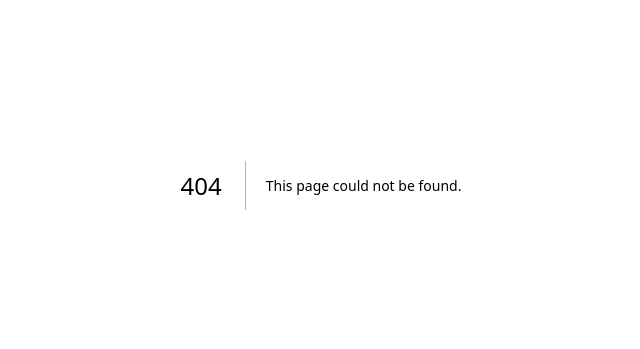
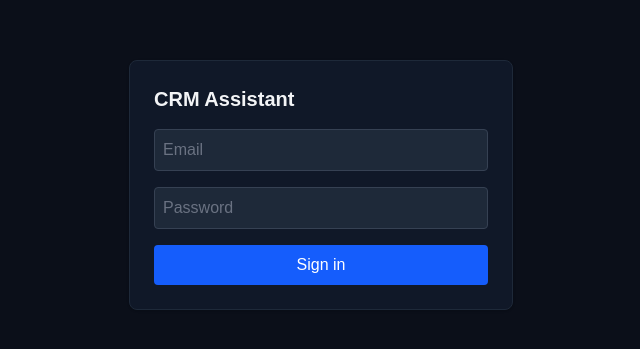
Before and after one commit to M-Abd-ElBaset/crm-frontend, a Next.js app: page /login in a window 1280 px wide. Before the commit this address had no page. Shown: the part 215-564 px from the top of the page, without its empty margins (319-959 px from the left). Built offline with nearby package versions, Linux system fonts and the light colour scheme; no server answers.

Commit message:
added login and customers pages

```diff
--- /dev/null
+++ b/app/(app)/customers/page.tsx
@@ -0,0 +1,3 @@
+export default function CustomersPage() {
+  return <h1 className="text-xl font-semibold">Customers (coming next)</h1>;
+}
--- /dev/null
+++ b/app/login/page.tsx
@@ -0,0 +1,69 @@
+"use client";
+
+import { useState } from "react";
+import { useRouter } from "next/navigation";
+import { api, ApiError, tokenStore } from "@/lib/api";
+
+export default function LoginPage() {
+  const router = useRouter();
+  const [email, setEmail] = useState("");
+  const [password, setPassword] = useState("");
+  const [error, setError] = useState<string | null>(null);
+  const [loading, setLoading] = useState(false);
+
+  async function handleSubmit(e: React.FormEvent) {
+    e.preventDefault();
+    setLoading(true);
+    setError(null);
+
+    try {
+      const res = await api<{ token: string }>("/login", {
+        method: "POST",
+        body: JSON.stringify({ email, password }),
+      });
+      tokenStore.set(res.token);
+      router.push("/customers");
+    } catch (err) {
+      setError(err instanceof ApiError ? err.message : "Login failed.");
+    } finally {
+      setLoading(false);
+    }
+  }
+
+  return (
+    <main className="flex min-h-screen items-center justify-center p-4">
+        <form
+        onSubmit={handleSubmit}
+        className="w-full max-w-sm space-y-4 rounded-lg border border-gray-800 bg-gray-900 p-6 shadow"
+        >
+        <h1 className="text-xl font-semibold text-gray-100">CRM Assistant</h1>
+
+        {error && <p className="rounded bg-red-950 p-2 text-sm text-red-300">{error}</p>}
+
+        <input
+            type="email"
+            required
+            placeholder="Email"
+            value={email}
+            onChange={(e) => setEmail(e.target.value)}
+            className="w-full rounded border border-gray-700 bg-gray-800 p-2 text-gray-100 placeholder-gray-500 focus:border-blue-500 focus:outline-none"
+        />
+        <input
+            type="password"
+            required
+            placeholder="Password"
+            value={password}
+            onChange={(e) => setPassword(e.target.value)}
+            className="w-full rounded border border-gray-700 bg-gray-800 p-2 text-gray-100 placeholder-gray-500 focus:border-blue-500 focus:outline-none"
+        />
+        <button
+            type="submit"
+            disabled={loading}
+            className="w-full rounded bg-blue-600 p-2 text-white hover:bg-blue-500 disabled:opacity-50"
+        >
+            {loading ? "Signing in..." : "Sign in"}
+        </button>
+        </form>
+    </main>
+    );
+}
```
